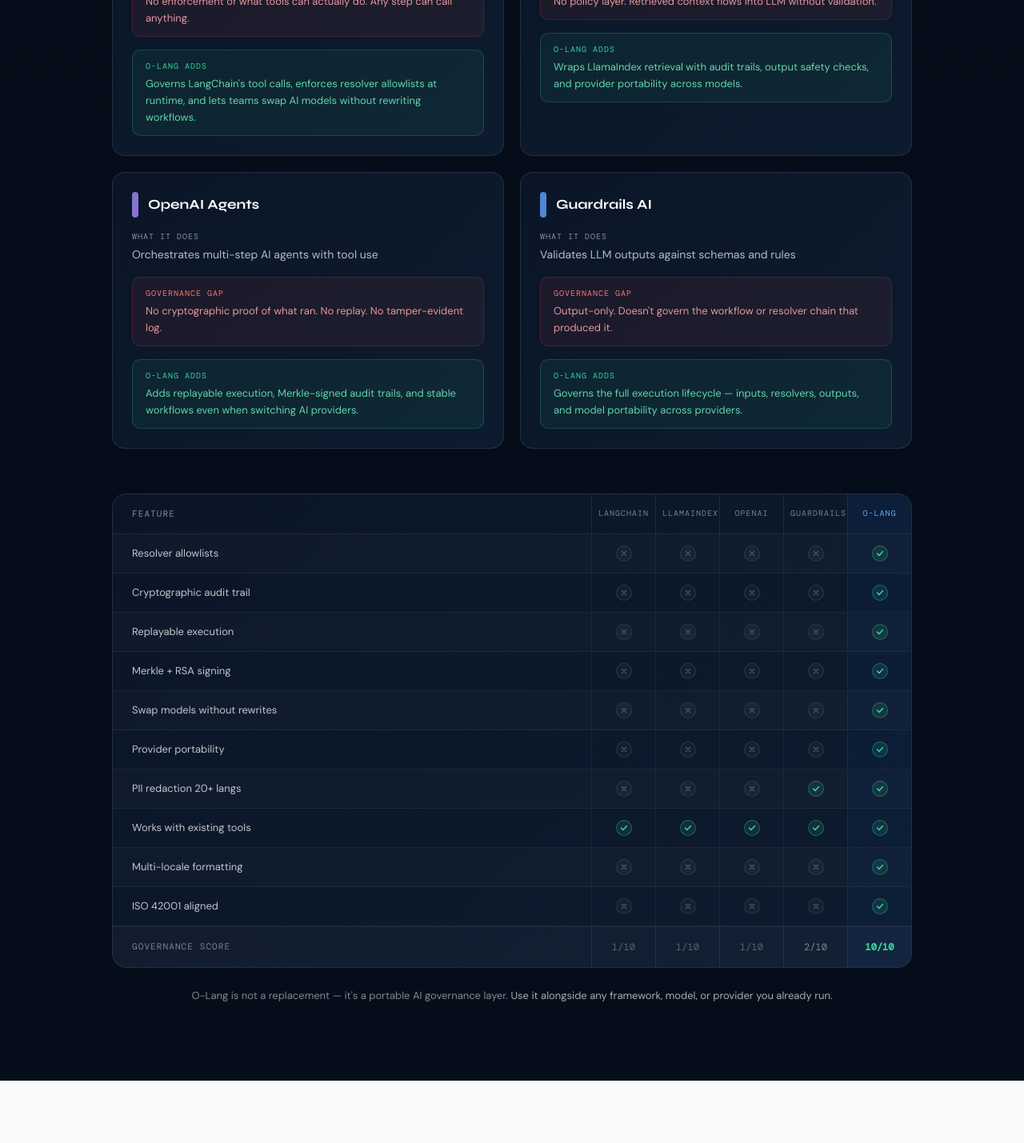
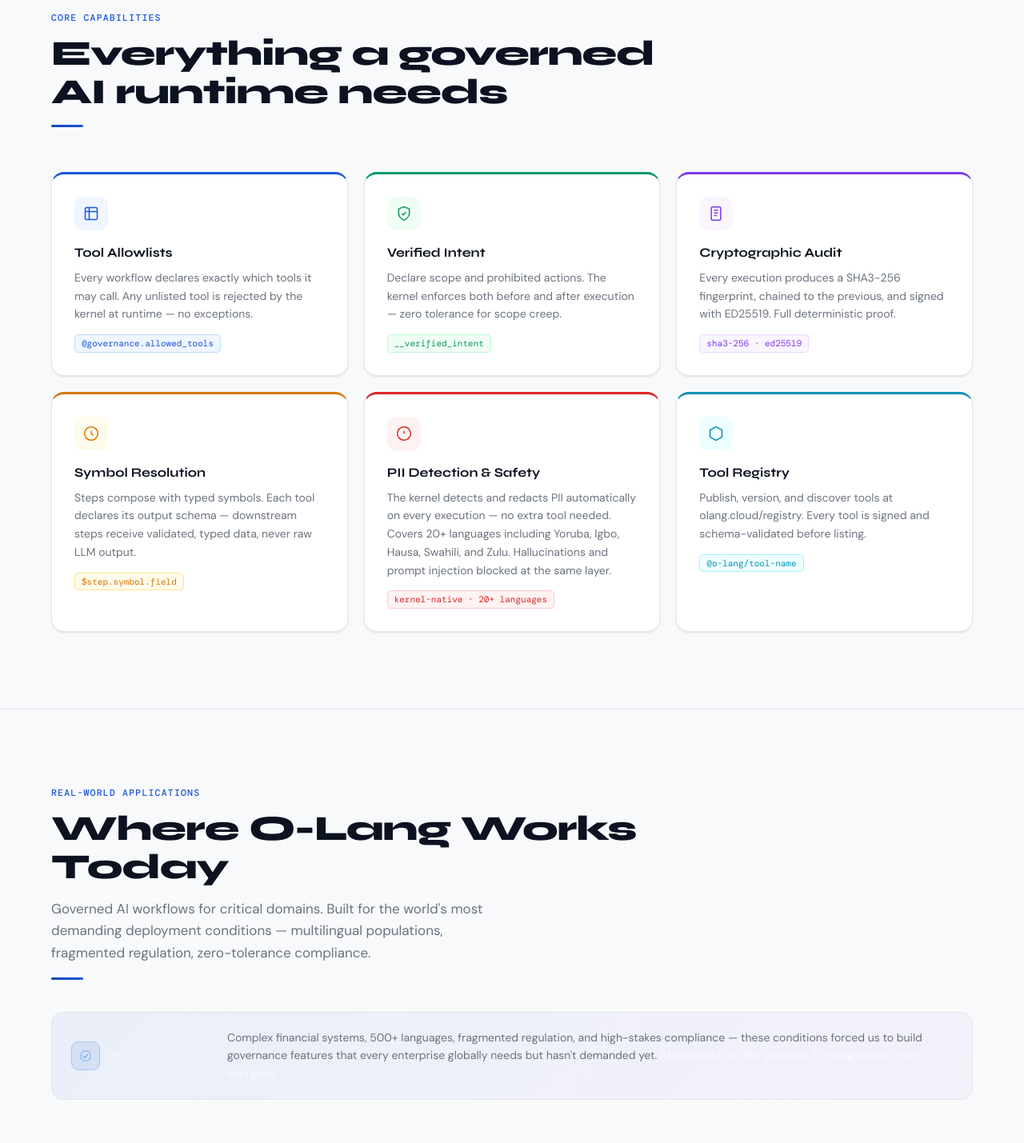
Before and after one commit to O-Lang-Central/olang-web, a Next.js app: page / in a window 1280 px wide. Shown: the part 2589-4018 px from the top of the page at 80% size. Built offline with nearby package versions, Linux system fonts and the light colour scheme; a web font is replaced by a local one.

Commit message:
one update

```diff
--- a/src/app/layout.tsx
+++ b/src/app/layout.tsx
@@ -61,7 +61,7 @@
         <main>{children}</main>
         <Footer />
 
-        {/* ✅ GOOGLE ANALYTICS — CLEAN ID, NO TRAILING SPACES */}
+        {/* ✅ GOOGLE ANALYTICS --— CLEAN ID, NO TRAILING SPACES */}
         <Script
           src="https://www.googletagmanager.com/gtag/js?id=G-X0FRK316RG"
           strategy="afterInteractive"
--- a/src/app/page.tsx
+++ b/src/app/page.tsx
@@ -1,5 +1,14 @@
 import { HeroSection } from "@/components/home/HeroSection";
-import { StatsStrip, HowItWorksSection, FeaturesSection, AfricanLanguageSection, EcosystemSection, DomainsSection, DocsTeaserSection, CtaSection } from "@/components/home/Sections";
+import {
+  StatsStrip,
+  HowItWorksSection,
+  FeaturesSection,
+  AfricanLanguageSection,
+  EcosystemSection,
+  DomainsSection,
+  DocsTeaserSection,
+  CtaSection,
+} from "@/components/home/Sections";
 import { RegistryPreview } from "@/components/home/RegistryPreview";
 import { PlaygroundPreview } from "@/components/home/PlaygroundPreview";
 import { ScrollReveal } from "@/components/home/ScrollReveal";
@@ -10,20 +19,46 @@
 export default function HomePage() {
   return (
     <>
+      {/* 1. Hook — who you are and why it matters */}
       <HeroSection />
-      <ComparisonSection/>
-      <ApplicationsSection/>
+
+      {/* 2. Instant trust — social proof before any deep explanation */}
       <StatsStrip />
+
+      {/* 3. Mechanism — how the kernel actually works */}
       <HowItWorksSection />
+
+      {/* 4. Capabilities — what the runtime enforces */}
       <FeaturesSection />
+
+      {/* 5. Real-world proof — use cases now make sense after the mechanism */}
+      <ApplicationsSection />
+
+      {/* 6. Global reach — African language support, a key differentiator */}
       <AfricanLanguageSection />
+
+      {/* 7. Try it — playground after understanding, not before */}
       <PlaygroundPreview />
+
+      {/* 8. vs alternatives — visitor now knows enough to appreciate the comparison */}
+      <ComparisonSection />
+
+      {/* 9. Ecosystem — tools, registry, integrations */}
       <EcosystemSection />
       <RegistryPreview />
+
+      {/* 10. Domains — reinforces breadth before the final push */}
       <DomainsSection />
+
+      {/* 11. Docs teaser — gives technical visitors an exit ramp */}
       <DocsTeaserSection />
+
+      {/* 12. Final CTA — conversion moment after full context */}
       <CtaSection />
+
+      {/* 13. Community — lower-commitment next step for those not ready to convert */}
       <CommunitySection />
+
       <ScrollReveal />
     </>
   );
```
